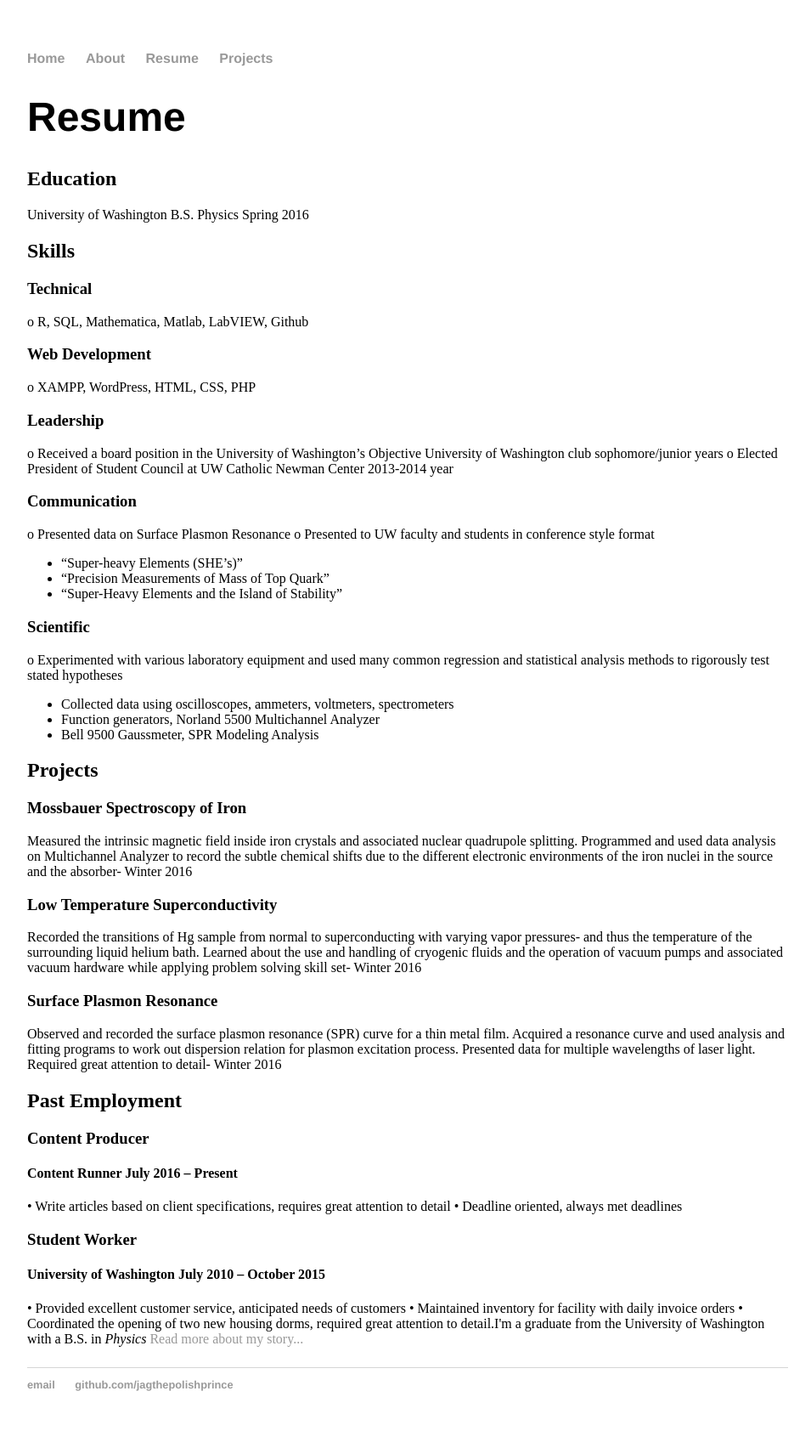
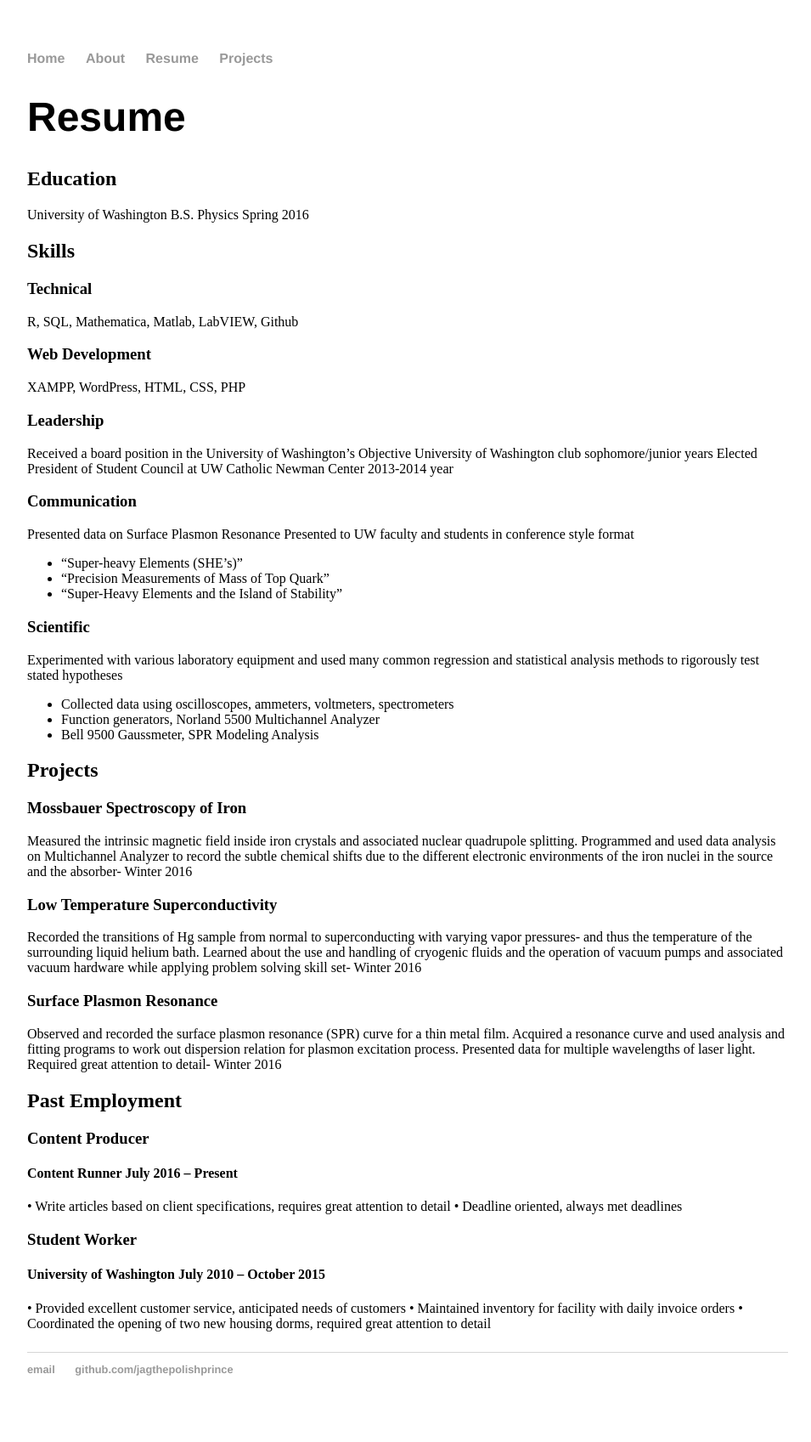
Before and after one commit to jagthepolishprince/jagthepolishprince.github.io, a Jekyll site: the page built from resume/index.html, in a window 1280 px wide. Shown: the whole page at 85% size, without its empty margins (160-1115 px from the left). Built offline with Jekyll 4.4.1, drawn with Linux system fonts in a browser that asks for light colours.

Commit message:
Update index.html

```diff
--- a/resume/index.html
+++ b/resume/index.html
@@ -9,22 +9,22 @@ title: James Godwin,Resume of a Problem Solver
 B.S. Physics Spring 2016
 	<h2>Skills</h2>
 	<h3>Technical</h3>
-o	R, SQL, Mathematica, Matlab, LabVIEW, Github
+	R, SQL, Mathematica, Matlab, LabVIEW, Github
 	<h3>Web Development</h3>
-o	XAMPP, WordPress, HTML, CSS, PHP
+	XAMPP, WordPress, HTML, CSS, PHP
 	<h3>Leadership</h3>
-o	Received a board position in the University of Washington’s Objective University of Washington club sophomore/junior years
-o	Elected President of Student Council at UW Catholic Newman Center 2013-2014 year
+	Received a board position in the University of Washington’s Objective University of Washington club sophomore/junior years
+	Elected President of Student Council at UW Catholic Newman Center 2013-2014 year
 	<h3>Communication</h3>
-o	Presented data on Surface Plasmon Resonance
-o	Presented to UW faculty and students in conference style format
+	Presented data on Surface Plasmon Resonance
+	Presented to UW faculty and students in conference style format
 	<ul>
 		<li>“Super-heavy Elements (SHE’s)”</li>
 		<li>“Precision Measurements of Mass of Top Quark” </li>
 		<li>“Super-Heavy Elements and the Island of Stability” </li>
 	</ul>
 	<h3>Scientific</h3>
-o	Experimented with various laboratory equipment and used many common regression and statistical analysis methods to rigorously test stated hypotheses
+	Experimented with various laboratory equipment and used many common regression and statistical analysis methods to rigorously test stated hypotheses
 	<ul>
 	<li>Collected data using oscilloscopes, ammeters, voltmeters, spectrometers</li>
 	<li>Function generators, Norland 5500 Multichannel Analyzer</li>
@@ -47,6 +47,6 @@ Observed and recorded the surface plasmon resonance (SPR) curve for a thin metal
 	<h4>University of Washington 				July 2010 – October 2015</h4>
 •	Provided excellent customer service, anticipated needs of customers
 •	Maintained inventory for facility with daily invoice orders
-•	Coordinated the opening of two new housing dorms, required great attention to detail.I'm a graduate from the University of Washington with a B.S. in <em>Physics</em>
-<a href="/about">Read more about my story...</a></p>
+•	Coordinated the opening of two new housing dorms, required great attention to detail
+</p>
 </div><!-- /.blurb -->
```
